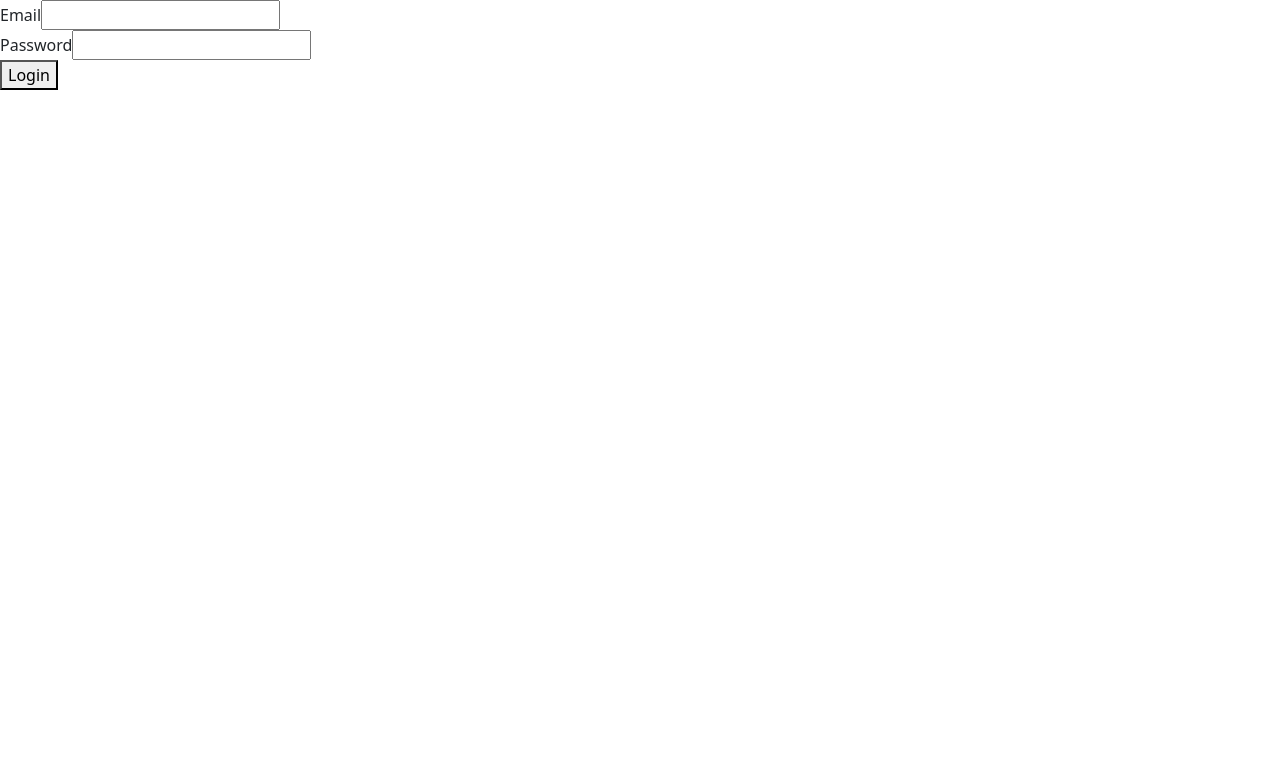
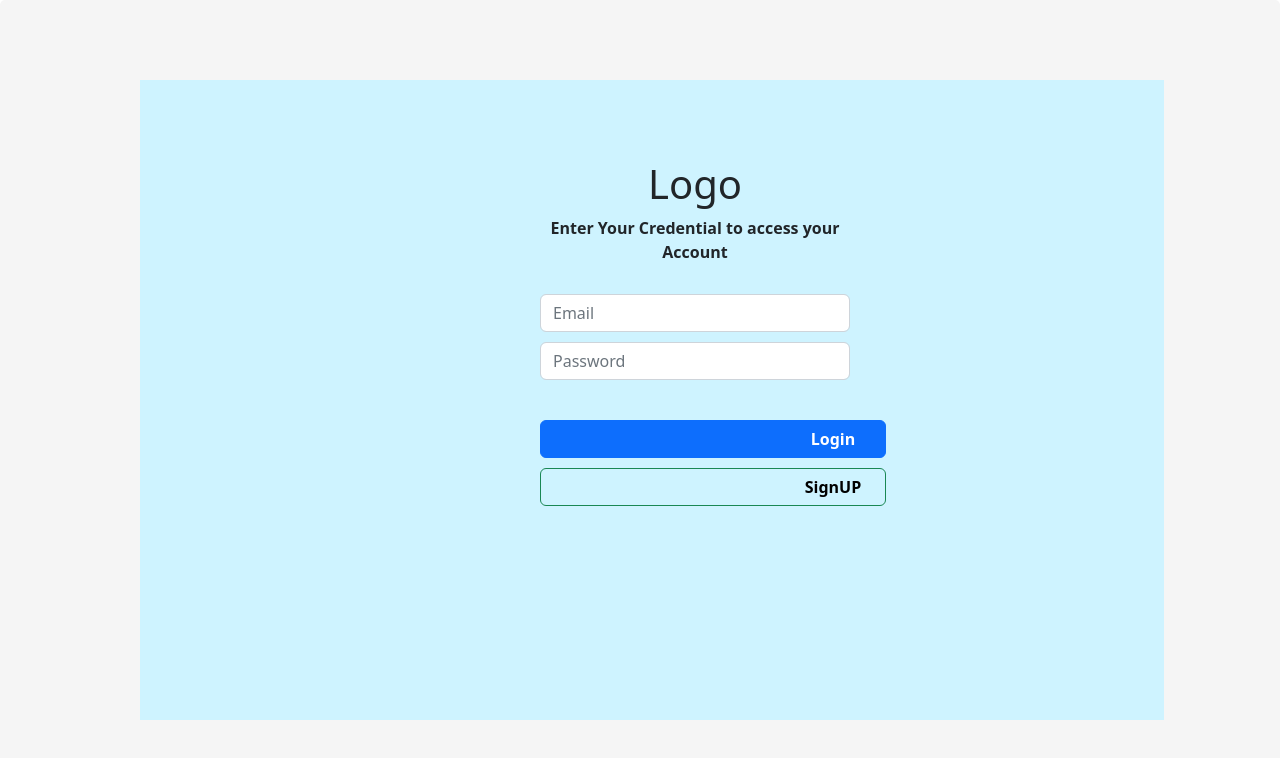
Before and after one commit to Aditya-1998k/Contact-Manager, a React (Create React App) app in the folder client/: page / in a window 1280 px wide. Shown: the top 758 px of the page. Built offline with nearby package versions, Linux system fonts and the light colour scheme.

Commit message:
added login logout signup and contact navigarion and logic

```diff
--- /dev/null
+++ b/client/src/Component/Login/Login.css
@@ -0,0 +1,33 @@
+.login-main{
+    width: 100vw;
+    height: 100vh;
+    padding: 80px 20px 40px 60px;
+    background-color:#F5F5F5;
+    border-radius: 5px;
+}
+.login-middle{
+    position: relative;
+    align-items: center;
+    left: 80px;
+    width: 80vw;
+    height: 80vh;
+    padding: 60px 160px 100px 160px;
+    background-color: #CEF3FF;
+    ;
+}
+.login-contact{
+    position: relative;
+    align-items: center;
+    text-align: center;
+    left: 80px;
+    width: 50vw;
+    height: 50vh;
+    padding: 20px 160px 80px 150px;
+    background-color:#CEF3FF;
+    ;
+}
+button{
+    width: 346px;
+    text-align: center;
+    vertical-align: middle;
+}
--- a/client/src/Component/Login/Login.js
+++ b/client/src/Component/Login/Login.js
@@ -1,9 +1,13 @@
 import React, { useState } from 'react';
-import axios from "axios"
+import axios from "axios";
+import "./Login.css";
+import {useNavigate, Link} from "react-router-dom";
+
 
 function Login() {
 
   const [logindata, setlogindata]=useState({});
+  const Navigate=useNavigate();
 
   const handleInputchange=(e,id)=>{
     setlogindata({...logindata,[id]:e.target.value})
@@ -18,21 +22,36 @@ function Login() {
     }).then((res)=>{
       localStorage.setItem("authToken", res.data)
       console.log(res.data)
+      Navigate("/contact")
     }).catch((err)=>{
       console.log(err)
     })
   }
   return (
     <>
-    <div>
-      <label htmlFor='email' >Email</label>
-      <input name='email' id='email' onChange={(e)=>handleInputchange(e,"email")}></input>
+    <div className="login-main">
+      <div className="login-middle">
+          <div className="login-contact">
+              <div>
+                <h1>Logo</h1>
+                <strong>Enter Your Credential to access your Account</strong>
+              </div>
+              <div style={{margin:"10px",marginTop:"30px"}}>
+              <input class="form-control" placeholder='Email' name='email' id='email' onChange={(e)=>handleInputchange(e,"email")}></input>
+              </div>
+              <div style={{margin:"10px"}}>
+                <input class="form-control" placeholder='Password' name='password' id='password' onChange={(e)=>handleInputchange(e,"password")}></input>
+              </div>
+              <div style={{margin:"10px",marginTop:"40px"}}>
+              <button style={{textAlign:"center"}}  type="button" class="btn btn-primary" onClick={()=>handleLogin()}><strong style={{textAlign:"center", position:"relative",left:"120px"}}>Login</strong></button>
+              </div>
+              <div style={{margin:"10px", marginTop:"10px"}}>
+              <button style={{textAlign:"center"}}  type="button" class="btn btn-outline-success"><strong style={{textAlign:"center", position:"relative",left:"120px"}}><Link to="/signup" style={{textDecoration:"none",color:"black"}}>SignUP</Link></strong></button>
+              </div>
+          </div>
+      </div>
     </div>
-    <div>
-      <label htmlFor='password' >Password</label>
-      <input name='password' id='password' onChange={(e)=>handleInputchange(e,"password")}></input>
-    </div>
-    <button  type='submit' onClick={()=>handleLogin()}>Login</button></>
+    </>
   )
 }
 
--- a/client/src/Component/Navbar/Navbar.js
+++ b/client/src/Component/Navbar/Navbar.js
@@ -1,4 +1,5 @@
-import React from 'react'
+import React from 'react';
+import {Link} from "react-router-dom";
 
 function Navbar() {
   return (
@@ -11,7 +12,7 @@ function Navbar() {
         <div className="collapse navbar-collapse" id="navbarSupportedContent">
         <ul className="navbar-nav me-auto mb-2 mb-lg-0">
           <li className="nav-item">
-          <a className="nav-link active" aria-current="page" href="#">Home</a>
+            <Link className="nav-link active" aria-current="page" to="/">Home</Link>
           </li>
         </ul>
         <form className="d-flex" role="search">
--- a/client/src/Component/Sidebar/Sidebar.js
+++ b/client/src/Component/Sidebar/Sidebar.js
@@ -1,7 +1,15 @@
 import React from 'react';
-import "./Sidebar.css"
+import "./Sidebar.css";
+import {useNavigate} from "react-router-dom"
 
 function Sidebar() {
+
+  const Navigate=useNavigate();
+  const handleLogout=()=>{
+    localStorage.removeItem("authToken")
+    Navigate("/")
+  }
+
   return (
     <>
         <div style={{marginTop:"10px",marginLeft:"10px", color:"blue"}}>
@@ -18,7 +26,7 @@ function Sidebar() {
         <button type="button" class="btn btn-light btn-lg" style={{width:"150px"}}>Total Contact</button>
         </div>
         <div style={{marginTop:"170%",marginLeft:"10px"}}>
-        <button type="button" class="btn btn-light btn-lg"  style={{width:"150px"}}>LOGOUT  </button>
+        <button type="button" class="btn btn-light btn-lg"  style={{width:"150px"}} onClick={()=>handleLogout()}>LOGOUT  </button>
         </div>
     </>
   )
--- a/client/src/Component/Signup/Signup.js
+++ b/client/src/Component/Signup/Signup.js
@@ -1,8 +1,10 @@
 import React, { useState } from 'react';
-import axios from "axios"
+import axios from "axios";
+import "../Login/Login.css";
+import {useNavigate} from "react-router-dom"
 
 function Signup() {
-
+  const Navigate=useNavigate()
   const [signupdata, setsignupdata]=useState({});
 
   const handleInputchange=(e,id)=>{
@@ -18,6 +20,7 @@ function Signup() {
         data:signupdata
       }).then((res)=>{
         console.log(res)
+        Navigate("/")
       }).catch((err)=>{
         console.log(err)
       })
@@ -28,19 +31,28 @@ function Signup() {
 
   return (
     <>
-    <div>
-      <label htmlFor='email' >Email</label>
-      <input name='email' id='email' onChange={(e)=>handleInputchange(e,"email")}></input>
+    <div className="login-main">
+      <div className="login-middle">
+          <div className="login-contact">
+              <div>
+                <h1>Logo</h1>
+                <strong>Create New Account</strong>
+              </div>
+              <div style={{margin:"10px",marginTop:"30px"}}>
+              <input class="form-control" placeholder='Email' name='email' id='email' onChange={(e)=>handleInputchange(e,"email")}></input>
+              </div>
+              <div style={{margin:"10px"}}>
+                <input class="form-control" placeholder='Password' name='password' id='password' onChange={(e)=>handleInputchange(e,"password")}></input>
+              </div>
+              <div style={{margin:"10px"}}>
+                <input class="form-control" placeholder='Confirm Password' name='confirmpassword' id='confirmpassword' onChange={(e)=>handleInputchange(e,"confirmpassword")}></input>
+              </div>
+              <div style={{margin:"10px",marginTop:"40px"}}>
+              <button style={{textAlign:"center"}}  type="button" class="btn btn-primary" onClick={()=>handlesubmit()}><strong style={{textAlign:"center", position:"relative",left:"120px"}}>Signup</strong></button>
+              </div>
+          </div>
+      </div>
     </div>
-    <div>
-      <label htmlFor='password' >Password</label>
-      <input name='password' id='password' onChange={(e)=>handleInputchange(e,"password")}></input>
-    </div>
-    <div>
-      <label htmlFor='confirmpassword' >Confirm Password</label>
-      <input name='confirmpassword' id='confirmpassword' onChange={(e)=>handleInputchange(e,"confirmpassword")}></input>
-    </div>
-    <button  type='submit' onClick={()=>handlesubmit()}>Submit</button>
     </>
   )
 }
```
Lines whose indentation alone changed are shown as unchanged.
